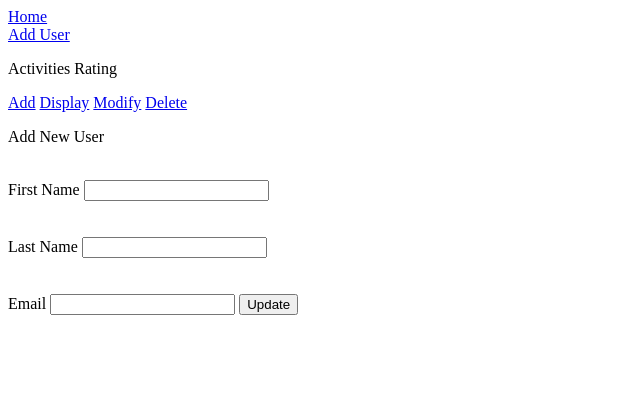
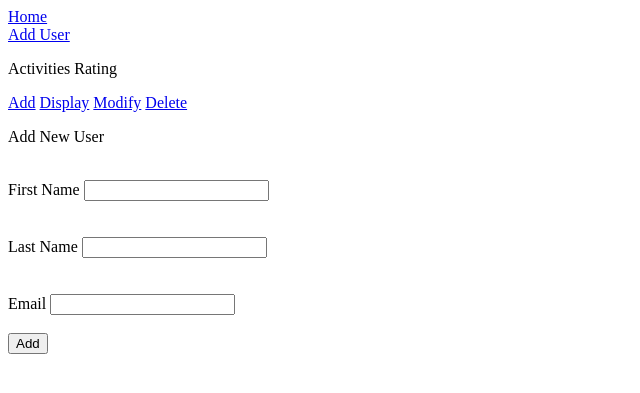
Before and after one commit to yasir-satti/activityDiary, a Flask app: page /adduser in a window 1280 px wide. Shown: the top 393 px of the page, without its empty margins (0-640 px from the left). Run offline with Flask 2, Linux system fonts and the light colour scheme.

```diff
--- a/application/__init__.py
+++ b/application/__init__.py
@@ -8,7 +8,8 @@ from flask_sqlalchemy import SQLAlchemy
 app = Flask(__name__)
 
 from os import getenv
-app.config['SECRET_KEY'] = getenv('SECRET_KEY')
+# app.config['SECRET_KEY'] = getenv('SECRET_KEY')
+app.config['SECRET_KEY'] = '3409ri3049ir0934ir093i4r'
 
 # configer db connection
 # app.config['SQLALCHEMY_DATABASE_URI'] = getenv('DATABASE_URI')
--- a/application/forms.py
+++ b/application/forms.py
@@ -21,7 +21,7 @@ class AddUserForm(FlaskForm):
             DataRequired(),
             Email()
         ])
-    submit = SubmitField('Update')
+    submit = SubmitField('Add')
 
 class AddForm(FlaskForm):
     activityDate = DateTimeField('Date', format='%d-%m-%Y',
--- a/application/templates/adduser.html
+++ b/application/templates/adduser.html
@@ -58,7 +58,8 @@
                 </div>
             <!-- end the if statement -->
             {% endif %}
-
+            <br>
+            <br>
             {{ form.submit }}
 
         </form>
```
